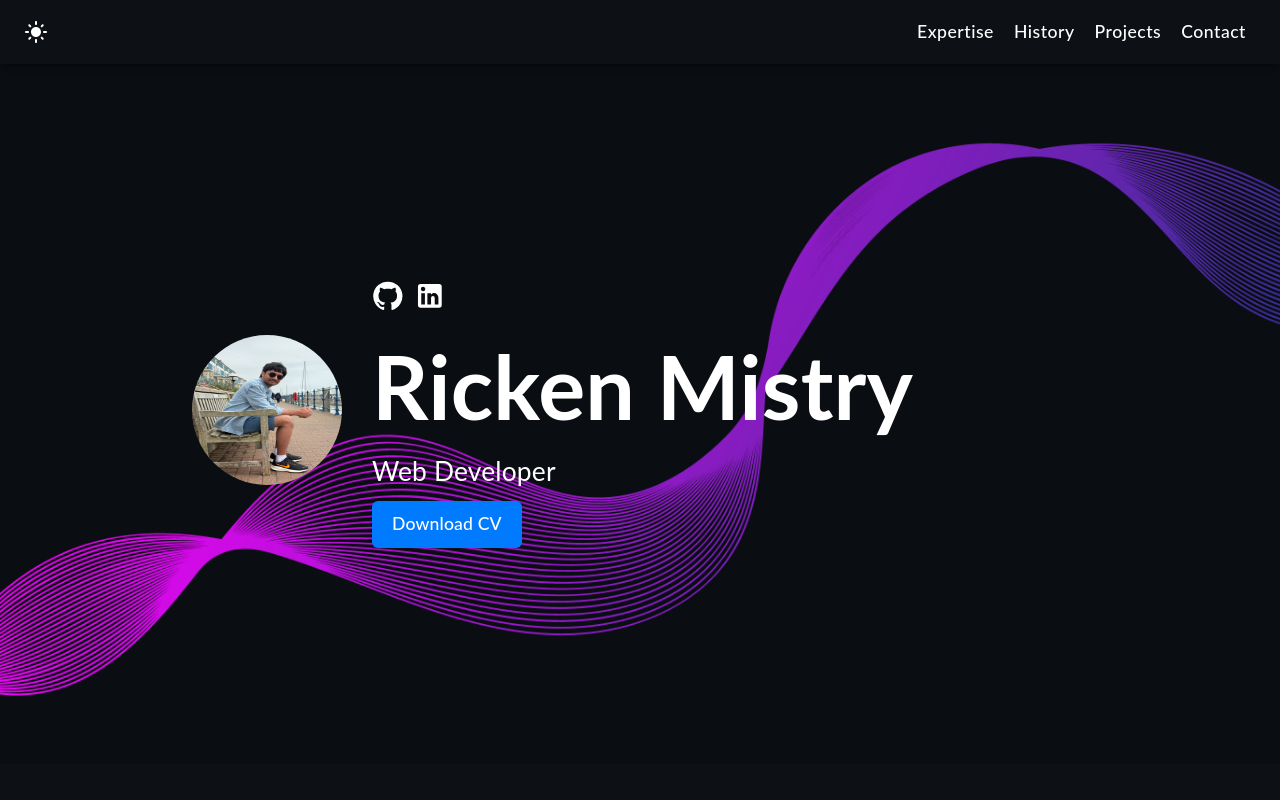
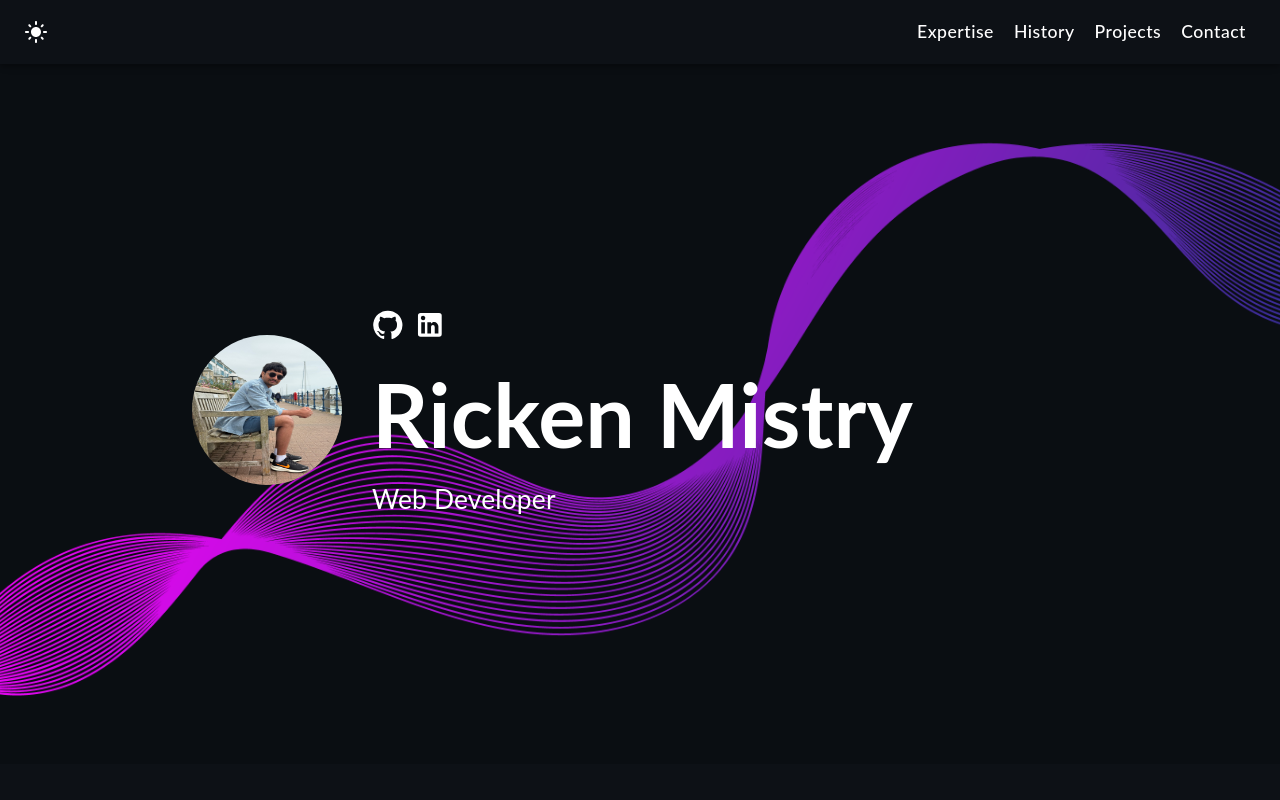
Before and after one commit to rickenmistry/crafted-by-ricken, a React (Create React App) app: page / in a window 1280 px wide. Shown: the top 800 px of the page. Built offline with nearby package versions, Linux system fonts and the light colour scheme.

Commit message:
Update Main.scss

```diff
--- a/src/assets/styles/Main.scss
+++ b/src/assets/styles/Main.scss
@@ -65,7 +65,8 @@
 }
 
 .download-btn {
-    display: inline-block;
+    // display: inline-block;
+    display: none;
     margin-top: 10px;
     padding: 10px 20px;
     background-color: #007bff;
```
